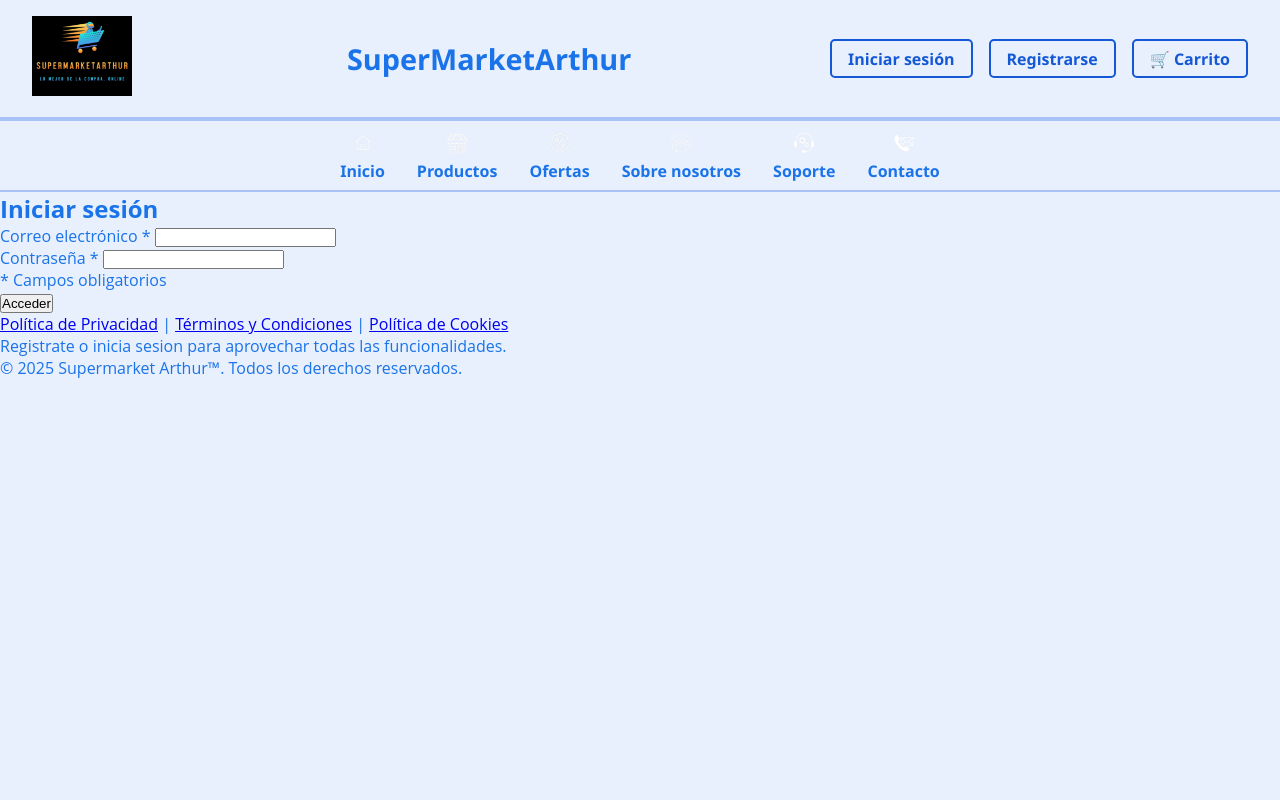
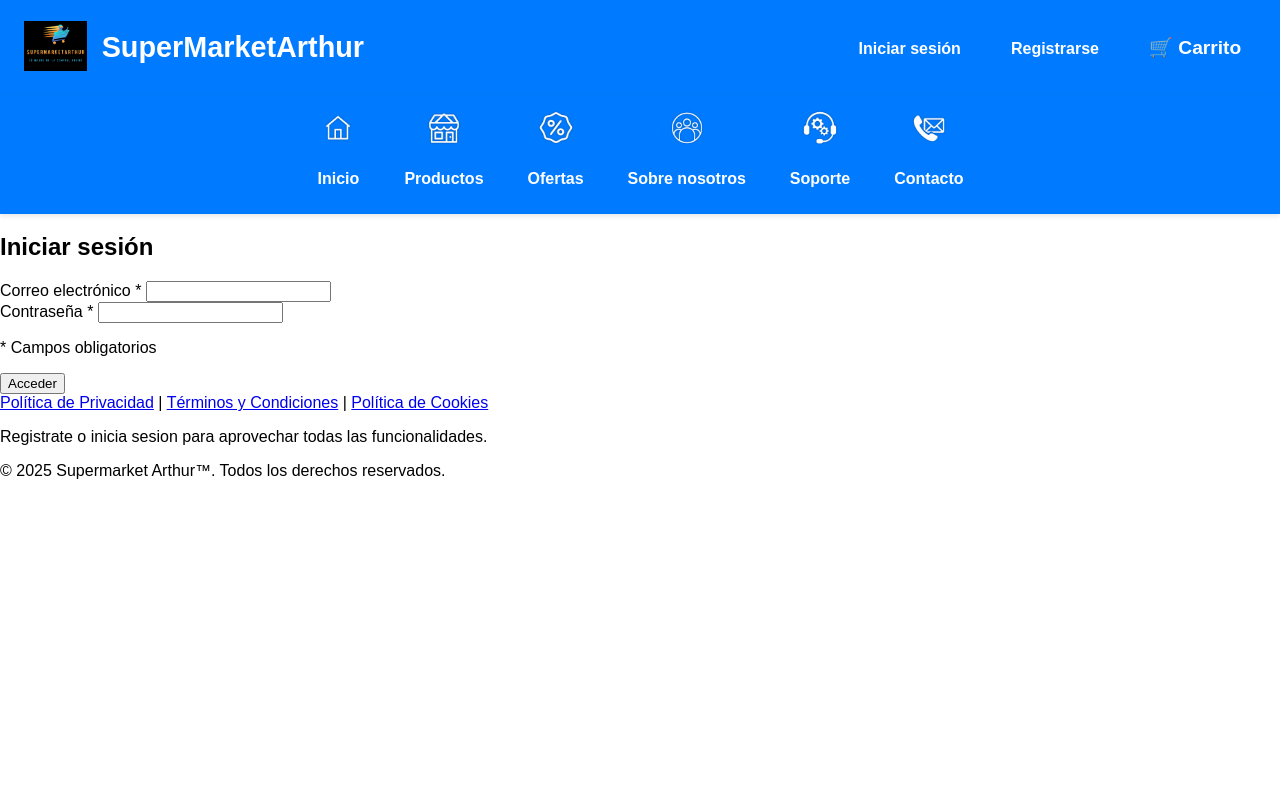
Before and after one commit to Aja1702/SuperMarketArthur, a PHP site: page /?userSession=login in a window 1280 px wide. Run offline with PHP 8.4, Linux system fonts and the light colour scheme.

Commit message:
actualización necesaria now

```diff
--- a/css/styles.css
+++ b/css/styles.css
@@ -1,229 +1,208 @@
 :root {
+    /* colores para el usuario invitado (azules) */
+    --color-invitado-bg: #007bff;
+    /* azul */
+    --color-invitado-text: #fff;
 
-    /* Colores para html general y body general */
-    --bg-color: #e8f0fe;
-    /* azul suave de fondo */
-    --text-color: #1a73e8;
-    /* azul principal texto */
-    --accent-color: #1558d6;
-    /* azul oscuro para botones y enlaces */
-    --border-color: #a8c1f7;
-    /* azul claro para bordes */
+    /* colores para el usuario registrado (naranjas) */
+    --color-usuario-bg: #ff6600;
+    /* naranja */
+    --color-usuario-text: #fff;
 
-
-    /* Temas base para invitado (azul), logueado (naranja), administrador (gris) */
-    /* Invitado - azules */
-    --bg-color-invitado: #e8f0fe;
-    /* azul suave de fondo */
-    --text-color-invitado: #1a73e8;
-    /* azul principal texto */
-    --accent-color-invitado: #1558d6;
-    /* azul oscuro para botones y enlaces */
-    --border-color-invitado: #a8c1f7;
-    /* azul claro para bordes */
-
-    /* Logueado - naranjas */
-    --bg-color-logueado: #fff4e5;
-    /* naranja muy claro de fondo */
-    --text-color-logueado: #f57c00;
-    /* naranja principal texto */
-    --accent-color-logueado: #ef6c00;
-    /* naranja oscuro para botones y enlaces */
-    --border-color-logueado: #ffb74d;
-    /* naranja suave para bordes */
-
-    /* Administrador - grises */
-    --bg-color-admin: #f5f5f5;
-    /* gris claro para fondo */
-    --text-color-admin: #424242;
-    /* gris oscuro para texto */
-    --accent-color-admin: #616161;
-    /* gris medio para botones y enlaces */
-    --border-color-admin: #bdbdbd;
-    /* gris suave para bordes */
-}
-
-/* Ejemplo para aplicar segun clase en html o body */
-html {
-    font-size: 16px;
-    color: var(--text-color);
-    background-color: var(--bg-color);
-    font-family: 'Open Sans', sans-serif;
-    box-sizing: border-box;
-    scroll-behavior: smooth;
-    height: 100%;
-    width: 100%;
+    /* colores para el administrador (grises) */
+    --color-administrador-bg: #6c757d;
+    /* gris */
+    --color-administrador-text: #fff;
 }
 
 body {
-    font-size: var(--font-size-base);
-    color: var(--color-principal);
-    padding: var(--padding-base);
+    font-family: Arial, sans-serif;
+    margin: 0;
+    padding: 0;
+    background-color: white;
 }
 
-* {
-    margin: 0;
-    padding: 0;
-    box-sizing: border-box;
-}
+/* Estilos para los encabezados */
 
-/* Estilos para el usuario invitado */
-
-/* estilos HEADER */
-
-/* Usar variables CSS definidas en :root para coherencia */
+/* Encabezado invitado */
 
 .cabecera-invitado {
-    background-color: var(--bg-color-invitado);
-    color: var(--text-color-invitado);
+    background-color: var(--color-invitado-bg);
+    color: var(--color-invitado-text);
     display: flex;
+    align-items: center;
     justify-content: space-between;
-    align-items: center;
-    padding: 1rem 2rem;
-    border-bottom: 4px solid var(--border-color-invitado);
-    font-family: 'Segoe UI', Tahoma, Geneva, Verdana, sans-serif;
+    padding: 0.75rem 1.5rem;
+    box-shadow: 0 2px 8px rgba(0, 0, 0, 0.15);
+    position: sticky;
+    top: 0;
+    z-index: 1000;
 }
 
 .cabecera-invitado .logo img {
-    max-height: 80px;
+    height: 50px;
     width: auto;
 }
 
 .titulo-web-invitado {
     font-size: 1.8rem;
     font-weight: 700;
-    text-align: center;
-    margin-left: 1rem;
+    margin-left: 15px;
     flex-grow: 1;
 }
 
-.acceso-usuario {
-    display: flex;
-    gap: 1rem;
-    align-items: center;
-}
-
 .acceso-usuario a {
-    color: var(--accent-color-invitado);
-    background-color: transparent;
-    border: 2px solid var(--accent-color-invitado);
-    padding: 0.4rem 1rem;
+    color: var(--color-invitado-text);
+    text-decoration: none;
+    margin-left: 1rem;
+    padding: 0.4rem 0.8rem;
     border-radius: 5px;
-    text-decoration: none;
     font-weight: 600;
     transition: background-color 0.3s ease, color 0.3s ease;
-}
-
-.acceso-usuario a.btn-carrito {
-    font-weight: 700;
+    border: 2px solid transparent;
 }
 
 .acceso-usuario a:hover,
 .acceso-usuario a:focus {
-    background-color: var(--accent-color-invitado);
-    color: white;
+    background-color: var(--color-invitado-text);
+    color: var(--color-invitado-bg);
+    border-color: var(--color-invitado-bg);
+    outline: none;
 }
 
-/* Responsive: para pantallas pequeñas */
-@media (max-width: 600px) {
+.btn-carrito {
+    font-size: 1.2rem;
+}
+
+/* Responsive para pantallas como las tabletss */
+/* Responsive para pantallas como las tablets */
+@media (min-width: 400px) and (max-width: 1024px) {
     .cabecera-invitado {
         flex-direction: column;
         align-items: center;
     }
 
     .titulo-web-invitado {
-        margin: 0.5rem 0;
+        margin: 10px 0;
+        align-items: center;
     }
 
-    .acceso-usuario {
-        width: 100%;
-        justify-content: space-around;
-        text-align: center;
+    .acceso-usuario a {
+        margin-left: 0;
+        margin-right: 1rem;
+        align-items: center;
     }
 }
 
-/* Estilos nav */
+
+
+
+
+
+
+
+
+
+/* Estilos para los menús */
+
+/* Estilos para el menú invitado */
 .menu-horizontal {
-    background-color: var(--bg-color-invitado);
-    border-bottom: 2px solid var(--border-color-invitado);
+    background-color: var(--color-invitado-bg);
+    font-family: 'Arial', sans-serif;
+    box-shadow: 0 2px 5px rgba(0, 0, 0, 0.1);
     position: relative;
-    font-family: 'Segoe UI', Tahoma, Geneva, Verdana, sans-serif;
+    z-index: 1000;
 }
 
-/* Ocultar checkbox, se usa solo para toggle */
+.menu-horizontal ul {
+    margin: 0;
+    padding: 0;
+    list-style: none;
+    display: flex;
+    justify-content: center;
+    align-items: center;
+}
+
+.menu-horizontal li {
+    margin: 0 14px;
+}
+
+.menu-horizontal a {
+    display: flex;
+    flex-direction: column;
+    align-items: center;
+    text-decoration: none;
+    color: var(--color-invitado-text);
+    font-weight: 600;
+    padding: 10px 8px;
+    border-radius: 6px;
+    transition: background-color 0.3s ease, color 0.3s ease;
+}
+
+.menu-horizontal a:hover,
+.menu-horizontal a:focus {
+    background-color: rgba(255, 255, 255, 0.2);
+    color: #e0e0e0;
+}
+
+.menu-horizontal a img {
+    width: 44px;
+    height: 44px;
+    margin-bottom: 4px;
+    filter: drop-shadow(0 0 1px rgba(0, 0, 0, 0.3));
+}
+
+/* Adaptación responsive: menú hamburguesa */
 .menu-toggle {
     display: none;
 }
 
-/* Icono hamburguesa */
 .menu-icon {
     display: none;
-    font-size: 2rem;
-    padding: 0.5rem 1rem;
-    cursor: pointer;
-    color: var(--accent-color-invitado);
-    user-select: none;
 }
 
-/* Lista de navegación estilo horizontal */
-.menu-horizontal ul {
-    list-style: none;
-    display: flex;
-    justify-content: center;
-    margin: 0;
-    padding: 0.5rem 0;
-    gap: 2rem;
+/* Opcional: estilos para menú desplegable en móviles */
+@media (max-width: 768px) {
+    .menu-horizontal ul {
+        flex-direction: column;
+        background-color: var(--color-invitado-bg);
+        position: absolute;
+        top: 60px;
+        width: 100%;
+        left: 0;
+        max-height: 0;
+        overflow: hidden;
+        transition: max-height 0.3s ease;
+    }
+
+    .menu-toggle:checked+.menu-icon+ul {
+        max-height: 500px;
+        /* ajusta según cantidad de items */
+    }
+
+    .menu-icon {
+        display: block;
+        font-size: 28px;
+        color: var(--color-invitado-text);
+        cursor: pointer;
+        padding: 16px;
+    }
+
+    .menu-horizontal li {
+        margin: 12px 0;
+    }
 }
 
-.menu-horizontal ul li a {
-    display: flex;
-    flex-direction: column;
-    align-items: center;
-    text-decoration: none;
-    color: var(--text-color-invitado);
-    font-weight: 600;
-    transition: color 0.3s ease;
-}
 
-.menu-horizontal ul li a img {
-    height: 28px;
-    margin-bottom: 0.2rem;
-}
 
-/* Hover y focus */
-.menu-horizontal ul li a:hover,
-.menu-horizontal ul li a:focus {
-    color: var(--accent-color-invitado);
-}
 
-/* Responsive para móviles */
-@media (max-width: 700px) {
-    .menu-icon {
-        display: block;
-    }
 
-    .menu-horizontal ul {
-        position: absolute;
-        top: 100%;
-        left: 0;
-        right: 0;
-        background-color: var(--bg-color-invitado);
-        flex-direction: column;
-        gap: 0;
-        display: none;
-        border-top: 2px solid var(--border-color-invitado);
-    }
 
-    .menu-horizontal ul li {
-        text-align: center;
-        border-bottom: 1px solid var(--border-color-invitado);
-    }
 
-    /* Mostrar menú cuando checkbox esté activo */
-    .menu-toggle:checked+.menu-icon+ul {
-        display: flex;
-    }
-}
+
+
+
+/* Estilos para los centros */
 
 
 
@@ -245,90 +224,4 @@ body {
 
 
 
-
-
-
-
-
-
-
-
-
-
-
-
-
-
-
-
-
-
-
-
-
-
-
-/* Estilos para el usuario logueado */
-
-
-
-
-
-
-
-
-
-
-
-
-
-
-
-
-
-
-
-
-
-
-
-
-
-
-
-
-
-
-
-
-
-
-
-
-
-
-
-
-
-
-
-
-
-
-
-
-
-
-
-
-
-
-
-
-
-
-
-
-
-
-/* Estilos para el usuario administrador */
+/* Estilos para los pies de página */
```
